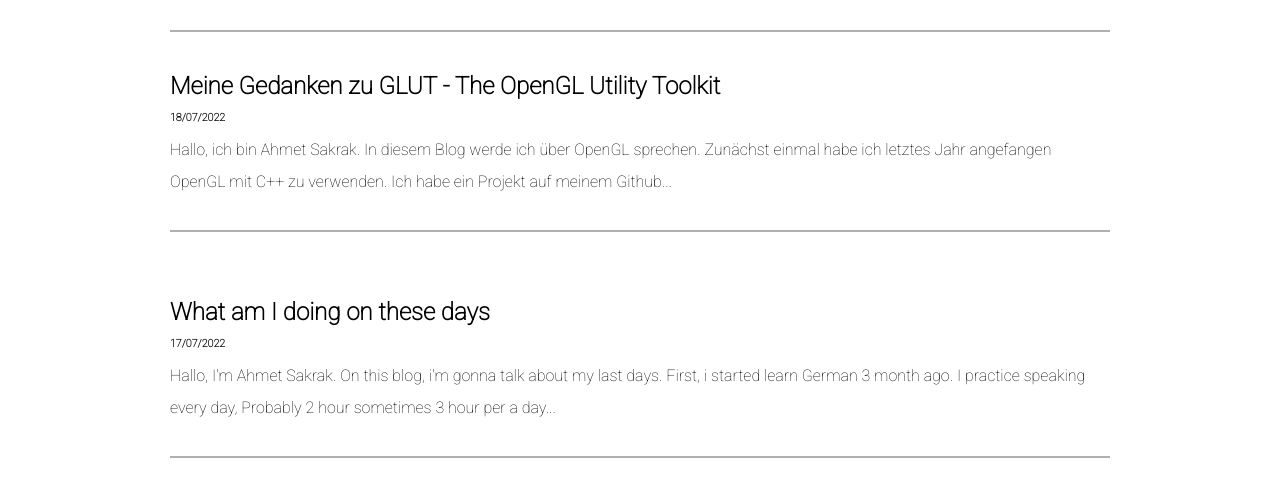
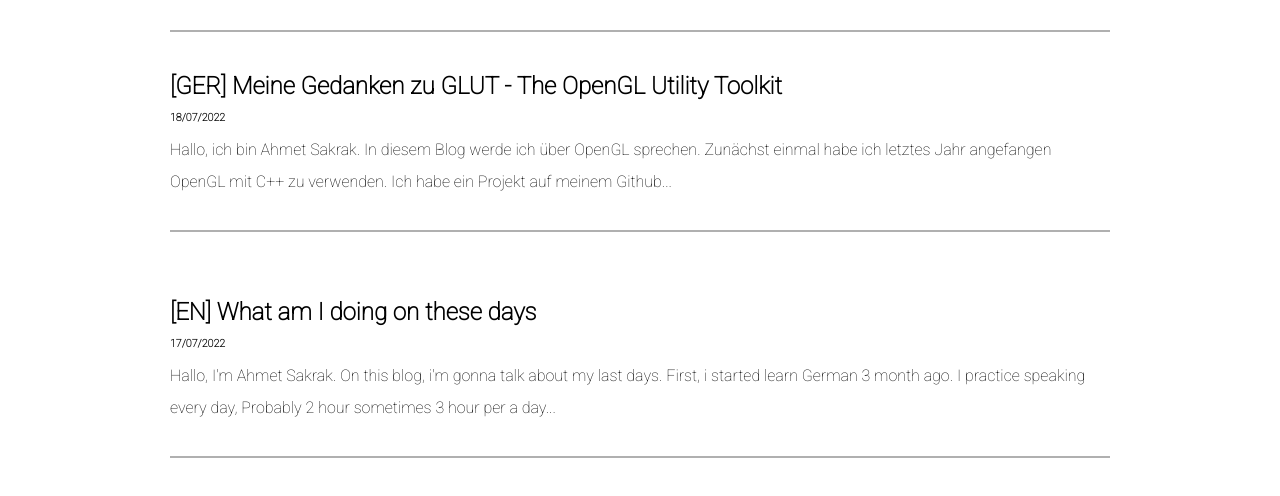
Before and after one commit to ASakrak/ahmetsakrak.com, a plain HTML site: page index.html in a window 1280 px wide. Shown: the part 742-1238 px from the top of the page. Drawn offline with Linux system fonts and the light colour scheme.

Commit message:
Update index.html

```diff
--- a/index.html
+++ b/index.html
@@ -100,7 +100,7 @@
       <div class="post1">
 
         <a href="ÜberOpenGL.html">
-          <h2>Meine Gedanken zu GLUT - The OpenGL Utility Toolkit<h6>18/07/2022</h6>
+          <h2>[GER] Meine Gedanken zu GLUT - The OpenGL Utility Toolkit<h6>18/07/2022</h6>
           </h2>
 
           <p> Hallo, ich bin Ahmet Sakrak. In diesem Blog werde ich über OpenGL sprechen.
@@ -113,7 +113,7 @@
         <div class="post1">
 
           <a href="nowadays.html">
-            <h2>What am I doing on these days<h6>17/07/2022</h6>
+            <h2>[EN] What am I doing on these days<h6>17/07/2022</h6>
             </h2>
 
             <p> Hallo, I'm Ahmet Sakrak. On this blog, i'm gonna talk about my last days.
```
